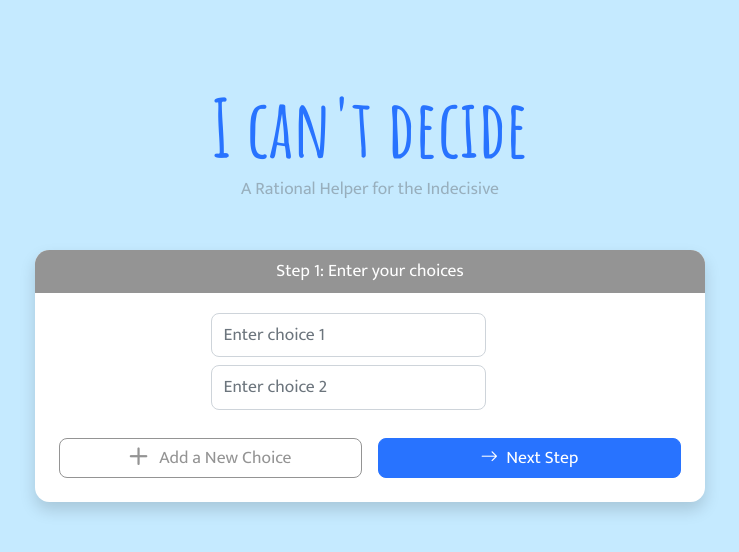
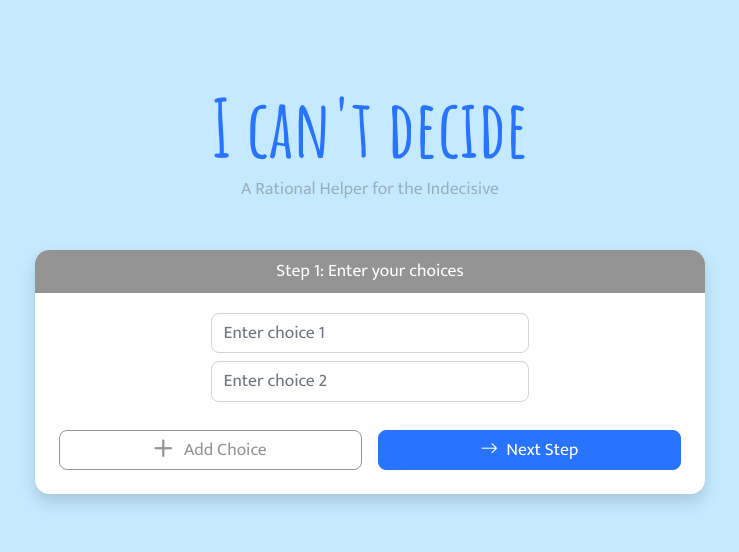
Before and after one commit to OverdriveNGain/i-cant-decide, a React (Create React App) app: page / in a window 1280 px wide. Shown: the top 552 px of the page, without its empty margins (270-1009 px from the left). Built offline with nearby package versions, Linux system fonts and the light colour scheme.

Commit message:
Placed remove choice/option button inside input area

```diff
--- a/src/screens/HomeComponents.js
+++ b/src/screens/HomeComponents.js
@@ -34,8 +34,6 @@ const LandingForm1 = ({ onChangeForm, currentStep, upperSetChoices }) => {
     const onChoiceNew = (e) => { Pd(e, () => { setChoices([...choices, ""]) }) }
     const onChoiceChange = (e, index) => { setChoices(choices.map((v, i) => Tern(i === index, e.target.value, choices[i]))); }
 
-    const fieldSpacer = <i className="bi bi-x-lg btn o-0 disabled py-2" />;
-
     const nextStepClick = (e) => {
         const duplicatesExist = () => {
             const tester = {};
@@ -70,17 +68,20 @@ const LandingForm1 = ({ onChangeForm, currentStep, upperSetChoices }) => {
                             {
                                 GenerateArray(
                                     choices.length,
-                                    (index) => <div key={index} className="d-flex flex-row py-1">
-                                        <input disabled={currentStep !== 1} className="d-inline-block form-control form-control rounded-1" value={choices[index]} placeholder={`Enter choice ${index + 1}`} onChange={(e) => onChoiceChange(e, index)}></input>
+                                    (index) => {
+                                        const optional = index > 1;
+                                        return <div key={index} className="d-flex flex-row py-1 position-relative">
+                                            <input disabled={currentStep !== 1} className="d-inline-block form-control form-control rounded-1" style={{ paddingRight: Tern(optional, "2.2em", "0em") }} value={choices[index]} placeholder={`Enter choice ${index + 1}`} onChange={(e) => onChoiceChange(e, index)}></input>
                                             {
-                                            Tern(index > 1,
-                                                <button disabled={currentStep !== 1} className="rounded-circle btn" onClick={(e) => { onChoiceRemove(e, index); }} >
+                                                Tern(optional,
+                                                    <button disabled={currentStep !== 1} className="rounded-circle btn position-absolute py-auto" style={{ right: "0px" }} onClick={(e) => { onChoiceRemove(e, index); }} >
                                                         <i className="bi bi-x-lg" />
                                                     </button>,
-                                                fieldSpacer,
+                                                    null,
                                                 )
                                             }
                                         </div>
+                                    }
                                 )
                             }
                         </div>
@@ -88,7 +89,7 @@ const LandingForm1 = ({ onChangeForm, currentStep, upperSetChoices }) => {
                     <p className="text-center text-danger my-3">{errorMessage}</p>
                     <div className="row">
                         <div className="mt-2 col-12 col-md-6 px-0 px-md-2 pb-md-2">
-                            <button className={"w-100 btn rounded-1 btn-outline-secondary" + Tern(choices.length < maxChoices, "", " disabled")} disabled={currentStep !== 1} onClick={onChoiceNew}><i className="bi bi-plus-lg me-2"></i> Add a New Choice</button>
+                            <button className={"w-100 btn rounded-1 btn-outline-secondary" + Tern(choices.length < maxChoices, "", " disabled")} disabled={currentStep !== 1} onClick={onChoiceNew}><i className="bi bi-plus-lg me-2"></i> Add Choice</button>
                         </div>
                         <div className="mt-2 col-12 col-md-6 px-0 px-md-2 pb-md-2">
                             <button className={"w-100 btn rounded-1 btn-primary text-white"} disabled={currentStep !== 1} onClick={nextStepClick}><i className="bi bi-arrow-right me-2"></i>Next Step</button>
@@ -102,7 +103,6 @@ const LandingForm1 = ({ onChangeForm, currentStep, upperSetChoices }) => {
 
 const LandingForm2 = ({ upperSetFactors, onChangeForm, currentStep }) => {
     const { breakpointSelector } = useResize();
-    const fieldSpacer = <i className="bi bi-x-lg btn o-0 disabled py-2" />;
 
     const [factors, setFactors] = useState(["", ""])
     const [errorMessage, setErrorMessage] = useState("")
@@ -148,17 +148,20 @@ const LandingForm2 = ({ upperSetFactors, onChangeForm, currentStep }) => {
                             {
                                 GenerateArray(
                                     factors.length,
-                                    (index) => <div key={index} className="d-flex flex-row py-1">
-                                        <input disabled={currentStep !== 2} className="d-inline-block form-control form-control rounded-1" value={factors[index]} placeholder={`Enter factor ${index + 1}`} onChange={(e) => onFactorChange(e, index)}></input>
+                                    (index) => {
+                                        const optional = index > 1;
+                                        return <div key={index} className="d-flex flex-row py-1 position-relative">
+                                            <input disabled={currentStep !== 2} className="d-inline-block form-control form-control rounded-1" style={{ paddingRight: Tern(optional, "2.2em", "0em") }} value={factors[index]} placeholder={`Enter factor ${index + 1}`} onChange={(e) => onFactorChange(e, index)}></input>
                                             {
                                                 Tern(index > 1,
-                                                <button disabled={currentStep !== 2} className="rounded-circle btn" onClick={(e) => { onFactorRemove(e, index); }} >
+                                                    <button disabled={currentStep !== 2} className="rounded-circle btn position-absolute py-auto" style={{ right: "0px" }} onClick={(e) => { onFactorRemove(e, index); }} >
                                                         <i className="bi bi-x-lg" />
                                                     </button>,
-                                                fieldSpacer,
+                                                    null,
                                                 )
                                             }
                                         </div>
+                                    }
                                 )
                             }
                         </div>
@@ -169,7 +172,7 @@ const LandingForm2 = ({ upperSetFactors, onChangeForm, currentStep }) => {
                             <button disabled={currentStep !== 2} className="w-100 btn rounded-1 btn-outline-secondary" onClick={(e) => onChangeForm(e, 1)}><i className="bi bi-arrow-left me-2"></i>Previous Step</button>
                         </div>
                         <div className="mt-2 col-12 col-md-4 px-0 px-md-2 pb-md-2">
-                            <button disabled={currentStep !== 2} className={"w-100 btn rounded-1 btn-outline-secondary" + Tern(factors.length < maxFactors, "", " disabled")} onClick={onFactorNew}><i className="bi bi-plus-lg me-2"></i>Add a New Factor</button>
+                            <button disabled={currentStep !== 2} className={"w-100 btn rounded-1 btn-outline-secondary" + Tern(factors.length < maxFactors, "", " disabled")} onClick={onFactorNew}><i className="bi bi-plus-lg me-2"></i>Add Factor</button>
                         </div>
                         <div className="mt-2 col-12 col-md-4 px-0 px-md-2 pb-md-2">
                             <button disabled={currentStep !== 2} className="w-100 btn rounded-1 btn-primary text-white" onClick={nextStepClick}><i className="bi bi-arrow-right me-2"></i>Next Step</button>
```
Lines whose indentation alone changed are shown as unchanged.
